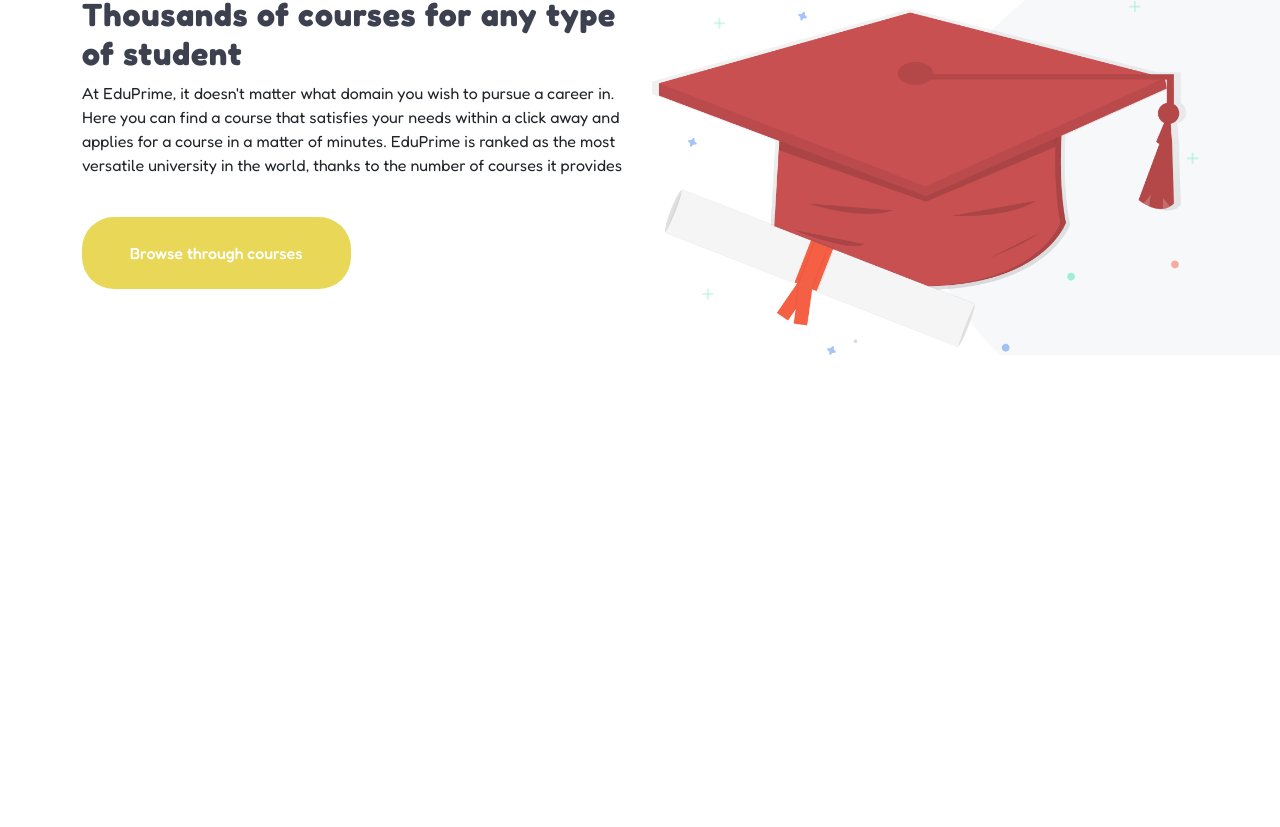
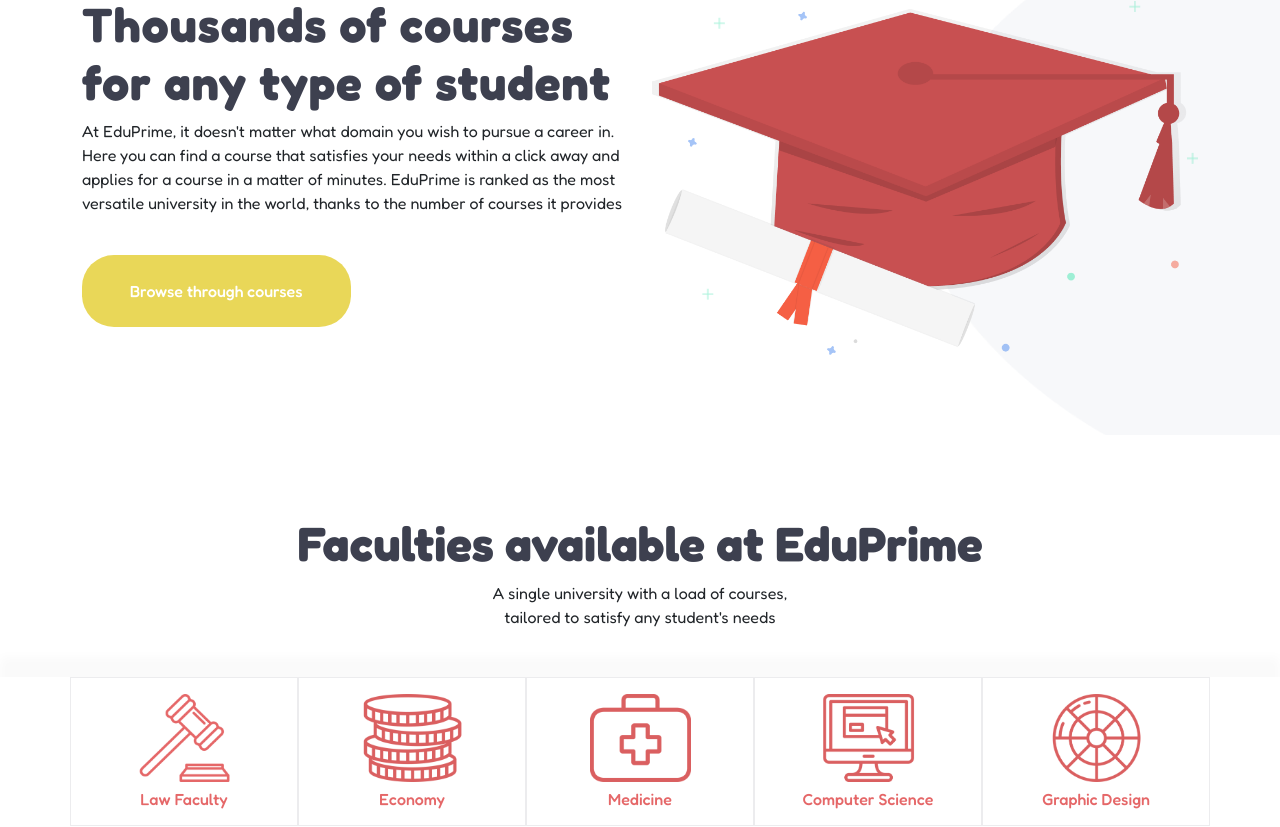
Before and after one commit to Francesco-Munafo/proj-html-vuejs, a Vue app: page / in a window 1280 px wide. Shown: the part 720-1547 px from the top of the page. Before the commit the page ends 1075 px from the top, so only its background shows below. Built offline with nearby package versions, Linux system fonts and the light colour scheme.

Commit message:
Add faculties section

```diff
--- a/src/App.vue
+++ b/src/App.vue
@@ -92,7 +92,9 @@
                 </div>
             </div>
         </section>
+
         <section id="section_splitter"></section>
+
         <section id="courses">
             <div class="container">
                 <img width="48px" src="./assets/img/Books-icon.png" alt="books">
@@ -103,18 +105,53 @@
                             course that satisfies your needs within a click away and applies for a course in a matter of
                             minutes. EduPrime is ranked as the most versatile university in the world, thanks to the number
                             of courses it provides</p>
-                            <button class="bg_warning txt_white fw-medium rounded-5 border-0 mt-4 p-4 px-5">Browse through courses</button>
+                        <button class="bg_warning txt_white fw-medium rounded-5 border-0 mt-4 p-4 px-5">Browse through
+                            courses</button>
                     </div>
                     <div class="col-6">
                         <img class="img-fluid" src="./assets/img/Graduation-Illustration.png" alt="">
                     </div>
                 </div>
-                <div class="row">
-                    <div class="col-12">
+
+
+            </div>
+        </section>
+
+        <section id="faculties">
+            <div class="row m-0 justify-content-center">
+                <div class="col text-center p-0">
+                    <h2 class="txt_main fw-bold">Faculties available at EduPrime</h2>
+                    <p class="w-25 m-auto">A single university with a load of courses, tailored to satisfy any student's
+                        needs</p>
+                </div>
+            </div>
+            <div class="faculties_list">
+                <div class="container">
+                    <div class="row row-cols-5 justify-content-center align-items-center">
+
+                        <div class="col py-3 d-flex flex-column align-items-center">
+                            <img class="img-fluid" src="./assets/img/Gavel-v2.png" alt="">
+                            <h6 class="mt-2 mb-0 txt_danger">Law Faculty</h6>
+                        </div>
+                        <div class="col py-3 d-flex flex-column align-items-center">
+                            <img class="img-fluid" src="./assets/img/Coins-tabs-v2.png" alt="">
+                            <h6 class="mt-2 mb-0 txt_danger">Economy</h6>
+                        </div>
+                        <div class="col py-3 d-flex flex-column align-items-center">
+                            <img class="img-fluid" src="./assets/img/Medicine-tabs-v2.png" alt="">
+                            <h6 class="mt-2 mb-0 txt_danger">Medicine</h6>
+                        </div>
+                        <div class="col py-3 d-flex flex-column align-items-center">
+                            <img class="img-fluid" src="./assets/img/Computer-tabs-v2.png" alt="">
+                            <h6 class="mt-2 mb-0 txt_danger">Computer Science</h6>
+                        </div>
+                        <div class="col py-3 d-flex flex-column align-items-center">
+                            <img class="img-fluid" src="./assets/img/Palette-tabs-v2.png" alt="">
+                            <h6 class="mt-2 mb-0 txt_danger">Graphic Design</h6>
+                        </div>
 
                     </div>
                 </div>
-
             </div>
         </section>
 
--- a/src/assets/scss/app.scss
+++ b/src/assets/scss/app.scss
@@ -17,31 +17,32 @@
 
 /*#region BACKGROUND UTILITIES */
 
-.bg_warning{
+.bg_warning {
     background-color: $ep-bg-warning;
 }
 
-.bg_light{
+.bg_light {
     background-color: $ep-bg-white;
 }
+
 /*#endregion BACKGROUND UTILITIES */
 
 
 /*#region TEXT UTILITIES */
 
-.ls_1{
+.ls_1 {
     letter-spacing: 1px;
 }
 
-.txt_white{
+.txt_white {
     color: $ep-text-white;
 }
 
-.txt_danger{
+.txt_danger {
     color: $ep-text-danger;
 }
 
-.txt_main{
+.txt_main {
     color: $ep-text-main;
 }
 
@@ -52,11 +53,12 @@
 
 
 
-header{
+header {
     position: absolute;
     margin: auto;
     width: 100%;
-    button{
+
+    button {
         background-color: $ep-bg-warning;
         color: $ep-text-white;
         font-size: 14px;
@@ -65,39 +67,63 @@
 }
 
 
+h2 {
+    font-size: 3rem;
+}
 
 
 
 
-
-#jumbotron{
+#jumbotron {
     background-image: url(../img/hero.png);
     background-size: cover;
 
-    .col-4{
+    .col-4 {
         padding-top: 117px;
         margin-bottom: 8rem;
     }
 
-    h1, p{
+    h1,
+    p {
         color: $ep-text-white;
 
     }
 
 }
 
-#section_splitter{
+#section_splitter {
     background-image: url('../img/Wave-1.png');
     width: 100%;
     height: 150px;
     margin-top: -8rem;
 }
 
-#courses{
+#courses {
     background-image: url('../img/home-background.png');
     background-size: 1800px;
     background-repeat: no-repeat;
     background-position: top right;
+    padding-bottom: 5rem;
+}
 
+#faculties {
+    margin-top: 5rem;
 
 }
+
+.faculties_list {
+    height: 150px;
+    background-color: $ep-bg-white;
+    box-shadow: 0 -20px 10px 0 $ep-bg-lighter-gray;
+    margin-top: 3rem;
+
+    .col {
+        border: 1px solid $ep-border-light;
+
+    }
+
+    .col>img {
+        width: 50%;
+
+    }
+}
```
